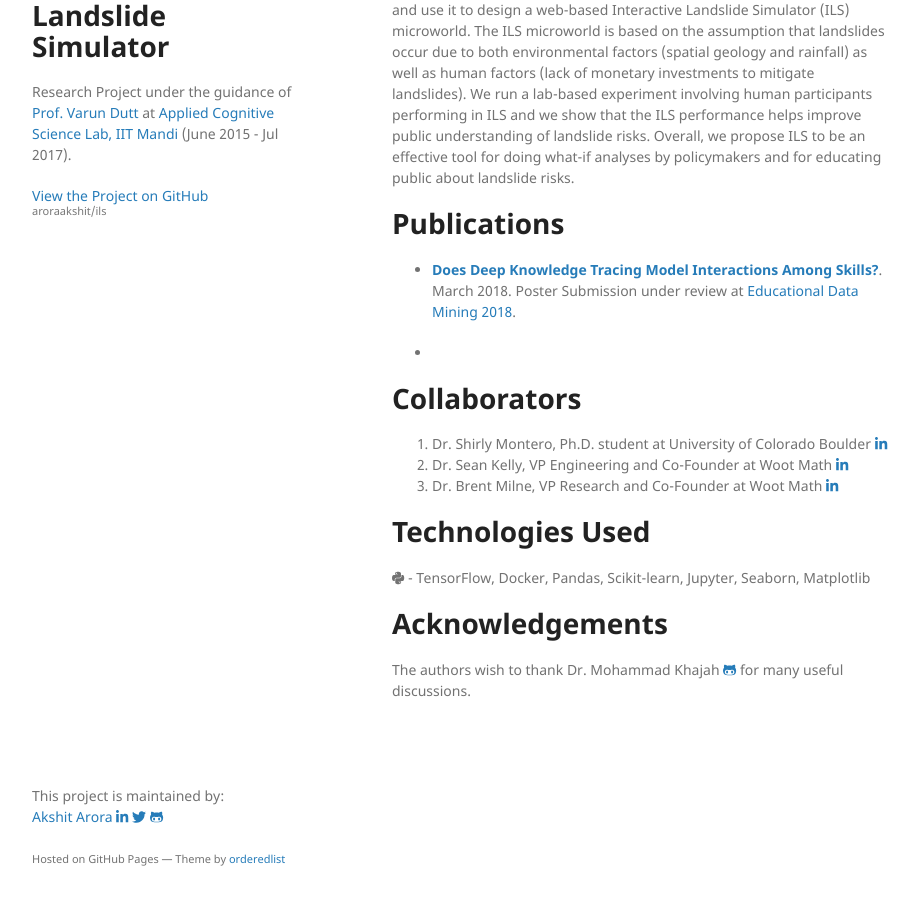
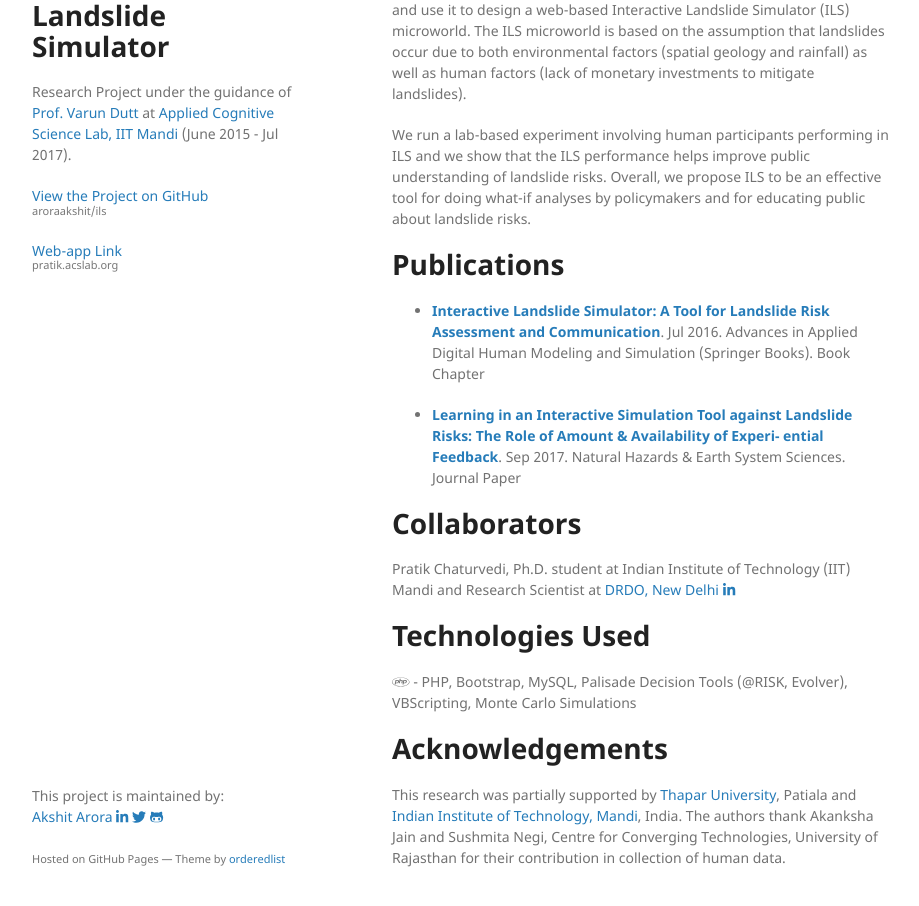
Before and after one commit to akshitarora/ils, a Jekyll site: the page built from index.md, in a window 1280 px wide and 1194 px high. Shown: the part 256-1162 px from the top of the window, without its empty margins (178-1097 px from the left). Built offline with Jekyll 4.4.1, drawn with Linux system fonts in a browser that asks for light colours; nearby versions of some CDN libraries; our own code applies the rules of GitHub Pages for plain Markdown files; some of the changed text lies outside the part shown.

Commit message:
updated page contents

```diff
--- a/_layouts/default.html
+++ b/_layouts/default.html
@@ -17,7 +17,7 @@
   <body>
     <div class="wrapper">
       <header>
-        <img src="https://raw.githubusercontent.com/aroraakshit/deep_knowledge_tracing/gh-pages/ils.jpg" width=80% />
+        <img src="https://github.com/aroraakshit/ils/raw/gh-pages/ils.jpg" width=80% />
         <a href="{{ site.github.url }}"> <h1>{{ site.title | default: site.github.repository_name }}</h1> </a>
         <p>{{ site.description | default: site.github.project_tagline }}</p>
 
@@ -25,6 +25,8 @@
           <p class="view"><a href="{{ site.github.repository_url }}">View the Project on GitHub <small>{{ github_name }}</small></a></p>
         {% endif %} -->
         <p class="view"><a href="https://github.com/aroraakshit/ils">View the Project on GitHub <small>aroraakshit/ils</small></a></p>
+
+        <p class="view"><a href="http://pratik.acslab.org/">Web-app Link <small>pratik.acslab.org</small></a></p>
 
         {% if site.github.is_user_page %}
           <p class="view"><a href="{{ site.github.owner_url }}">View My GitHub Profile</a></p>
--- a/index.md
+++ b/index.md
@@ -6,20 +6,20 @@ layout: default
 
 Understanding landslide risks is important for people living in hilly areas in India. A promising way of communicating landslide risks is via simulation tools, where these tools integrate both human factors (e.g., public investments to mitigate landslides) and environmental factors (e.g., spatial geology and rainfall).
 
-In this paper, we develop an interactive simulation model on landslide risks and use it to design a web-based Interactive Landslide Simulator (ILS) microworld. The ILS microworld is based on the assumption that landslides occur due to both environmental factors (spatial geology and rainfall) as well as human factors (lack of monetary investments to mitigate landslides). We run a lab-based experiment involving human participants performing in ILS and we show that the ILS performance helps improve public understanding of landslide risks. Overall, we propose ILS to be an effective tool for doing what-if analyses by policymakers and for educating public about landslide risks.
+In this paper, we develop an interactive simulation model on landslide risks and use it to design a web-based Interactive Landslide Simulator (ILS) microworld. The ILS microworld is based on the assumption that landslides occur due to both environmental factors (spatial geology and rainfall) as well as human factors (lack of monetary investments to mitigate landslides).
+
+We run a lab-based experiment involving human participants performing in ILS and we show that the ILS performance helps improve public understanding of landslide risks. Overall, we propose ILS to be an effective tool for doing what-if analyses by policymakers and for educating public about landslide risks.
 
 # Publications
-- **[Does Deep Knowledge Tracing Model Interactions Among Skills?](https://github.com/aroraakshit/deep_knowledge_tracing/raw/master/deep-knowledge-tracing.pdf)**. March 2018. Poster Submission under review at [Educational Data Mining 2018](http://educationaldatamining.org/EDM2018/).
+- **[Interactive Landslide Simulator: A Tool for Landslide Risk Assessment and Communication](https://link.springer.com/chapter/10.1007/978-3-319-41627-4_21)**. Jul 2016. Advances in Applied Digital Human Modeling and Simulation (Springer Books). Book Chapter
 
--
+- **[Learning in an Interactive Simulation Tool against Landslide Risks: The Role of Amount & Availability of Experi- ential Feedback](https://www.researchgate.net/publication/319471329_Learning_in_an_Interactive_Simulation_Tool_against_Landslide_Risks_The_Role_of_Amount_and_Availability_of_Experiential_Feedback)**. Sep 2017. Natural Hazards & Earth System Sciences. Journal Paper
 
 # Collaborators
-1. Dr. Shirly Montero, Ph.D. student at University of Colorado Boulder [<i class="fab fa-linkedin-in"></i>](https://www.linkedin.com/in/shirly-berends-montero-8aba639/)
-2. Dr. Sean Kelly, VP Engineering and Co-Founder at Woot Math [<i class="fab fa-linkedin-in"></i>](https://www.linkedin.com/in/sean-kelly-2406baa/)
-3. Dr. Brent Milne, VP Research and Co-Founder at Woot Math [<i class="fab fa-linkedin-in"></i>](https://www.linkedin.com/in/rbmilne/)
+Pratik Chaturvedi, Ph.D. student at Indian Institute of Technology (IIT) Mandi and Research Scientist at [DRDO, New Delhi](https://www.drdo.gov.in/) [<i class="fab fa-linkedin-in"></i>](https://www.linkedin.com/in/pratik-chaturvedi-360b3652/)
 
 # Technologies Used
-<i class="fab fa-python"></i> - TensorFlow, Docker, Pandas, Scikit-learn, Jupyter, Seaborn, Matplotlib
+<i class="fab fa-php"></i> - PHP, Bootstrap, MySQL, Palisade Decision Tools (@RISK, Evolver), VBScripting, Monte Carlo Simulations
 
 # Acknowledgements
-The authors wish to thank Dr. Mohammad Khajah [<i class="fab fa-github-alt"></i>](https://github.com/mmkhajah) for many useful discussions.
+This research was partially supported by [Thapar University](http://www.thapar.edu/), Patiala and [Indian Institute of Technology, Mandi](http://www.iitmandi.ac.in/), India. The authors thank Akanksha Jain and Sushmita Negi, Centre for Converging Technologies, University of Rajasthan for their contribution in collection of human data.
```
Also changed, not shown: 3 other files.
